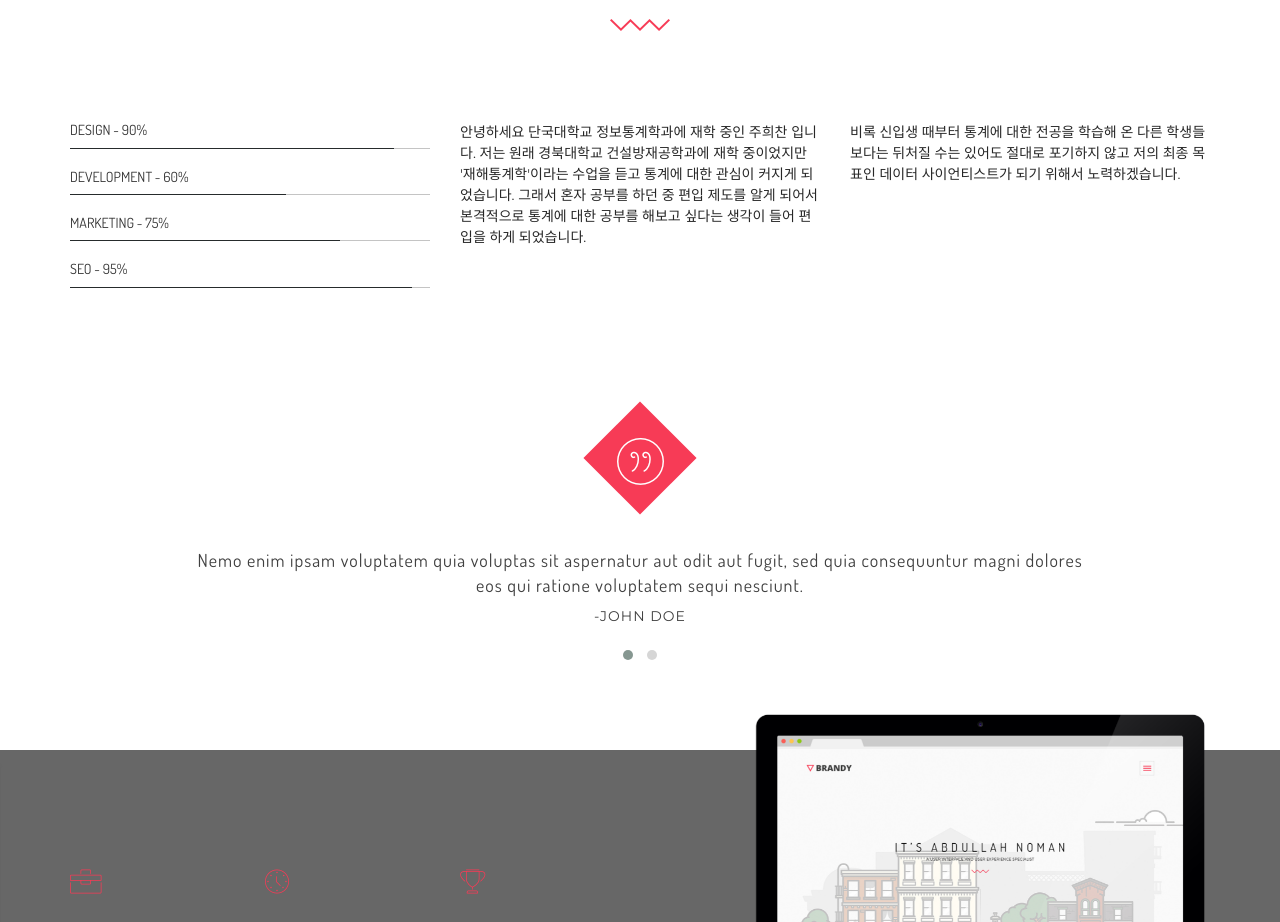
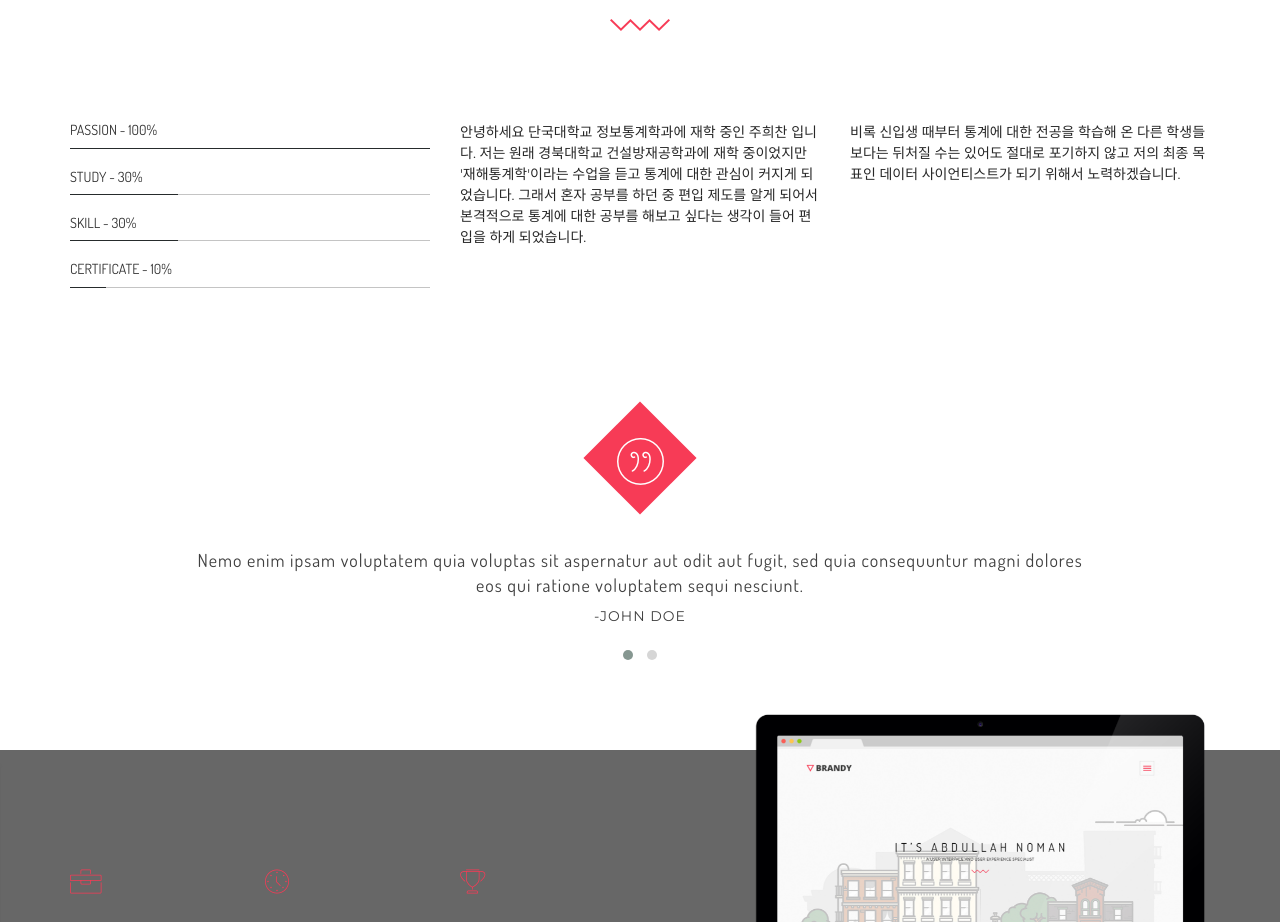
Before and after one commit to joohchan/Mid-Term-Project, a plain HTML site: page index.html in a window 1280 px wide. Shown: the part 1212-2134 px from the top of the page. Drawn offline with Linux system fonts and the light colour scheme.

Commit message:
sixth commit

```diff
--- a/index.html
+++ b/index.html
@@ -170,33 +170,33 @@
             <div class="row">
                 <div class="col-md-4  wow fadeInLeft animated">
                     <div class="single_progress_bar">
-                        <h2>DESIGN - 90%</h2>
+                        <h2>PASSION - 100%</h2>
                         <div class="progress">
-                          <div class="progress-bar" role="progressbar" aria-valuenow="60" aria-valuemin="0" aria-valuemax="100" style="width: 90%;">
+                          <div class="progress-bar" role="progressbar" aria-valuenow="60" aria-valuemin="0" aria-valuemax="100" style="width: 100%;">
                             <span class="sr-only">60% Complete</span>
                           </div>
                         </div>
                     </div>
                     <div class="single_progress_bar">
-                        <h2>DEVELOPMENT - 60%</h2>
+                        <h2>STUDY - 30%</h2>
                         <div class="progress">
-                          <div class="progress-bar" role="progressbar" aria-valuenow="60" aria-valuemin="0" aria-valuemax="100" style="width: 60%;">
+                          <div class="progress-bar" role="progressbar" aria-valuenow="60" aria-valuemin="0" aria-valuemax="100" style="width: 30%;">
                             <span class="sr-only">60% Complete</span>
                           </div>
                         </div>
                     </div>
                     <div class="single_progress_bar">
-                        <h2>MARKETING - 75%</h2>
+                        <h2>SKILL - 30%</h2>
                         <div class="progress">
-                          <div class="progress-bar" role="progressbar" aria-valuenow="60" aria-valuemin="0" aria-valuemax="100" style="width: 75%;">
+                          <div class="progress-bar" role="progressbar" aria-valuenow="60" aria-valuemin="0" aria-valuemax="100" style="width: 30%;">
                             <span class="sr-only">60% Complete</span>
                           </div>
                         </div>
                     </div>
                     <div class="single_progress_bar">
-                        <h2>SEO - 95%</h2>
+                        <h2>CERTIFICATE - 10%</h2>
                         <div class="progress">
-                          <div class="progress-bar" role="progressbar" aria-valuenow="60" aria-valuemin="0" aria-valuemax="100" style="width: 95%;">
+                          <div class="progress-bar" role="progressbar" aria-valuenow="60" aria-valuemin="0" aria-valuemax="100" style="width: 10%;">
                             <span class="sr-only">60% Complete</span>
                           </div>
                         </div>
```
